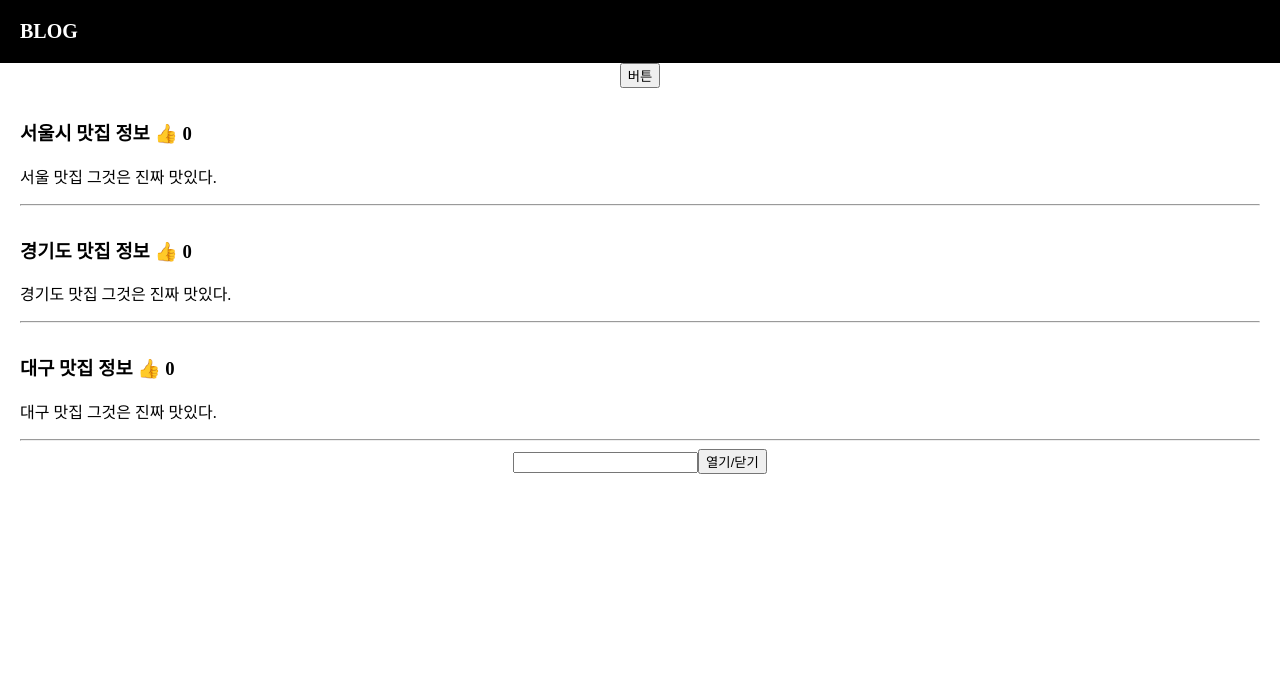
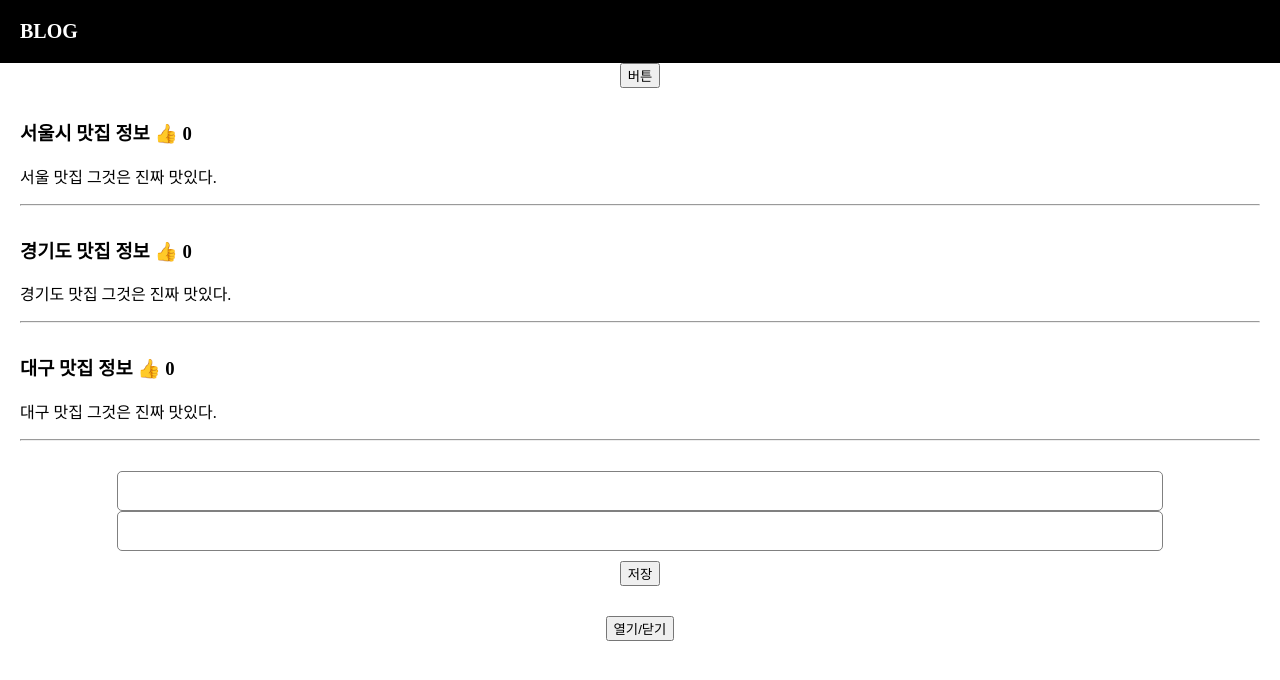
Before and after one commit to Kimchuljoong/react-practice-blog, a React (Create React App) app: page / in a window 1280 px wide. Shown: the top 680 px of the page. Built offline with nearby package versions, Linux system fonts and the light colour scheme.

Commit message:
impl input title, content and save button for add new row

```diff
--- a/src/App.css
+++ b/src/App.css
@@ -10,6 +10,25 @@
   margin-top: 20px;
   padding: 20px;
   background: #eee;
+}
+
+.publish {
+  margin-top: 30px;
+  margin-bottom: 30px;
+}
+
+.publish input {
+  padding: 10px;
+  font-size: 16px;
+  border-radius: 5px;
+  width: 80%;
+  border: 1px solid grey;
+}
+
+.publish button {
+  display: block;
+  margin: auto;
+  margin-top: 10px;
 }
 
 .black-nav {
--- a/src/App.js
+++ b/src/App.js
@@ -9,7 +9,8 @@
   let [like, setLike] = useState(0);
   let [modal, setModal] = useState(false);
   let [selected, setSelected] = useState(0);
-  let [inputData, setInputData] = useState("");
+  let [inputTitle, setInputTitle] = useState("");
+  let [inputContent, setInputContent] = useState("");
 
 
   function modiTitle() {
@@ -33,7 +34,14 @@
         </div>)
       ) }
 
-      <input onChange={ (e) => { setInputData(e.target.value) } }/>
+      <div className="publish">
+        <input onChange={ (e) => { setInputTitle(e.target.value) } }/>
+        <input onChange={ (e) => { setInputContent(e.target.value) } }/>
+        <button onClick={ () => {
+          setTitles([inputTitle, ...titles]);
+          setContents([inputContent, ...contents]);
+        } }>저장</button>
+      </div>
 
       <button onClick={ () => { setModal(!modal) } }>열기/닫기</button>
 
```
